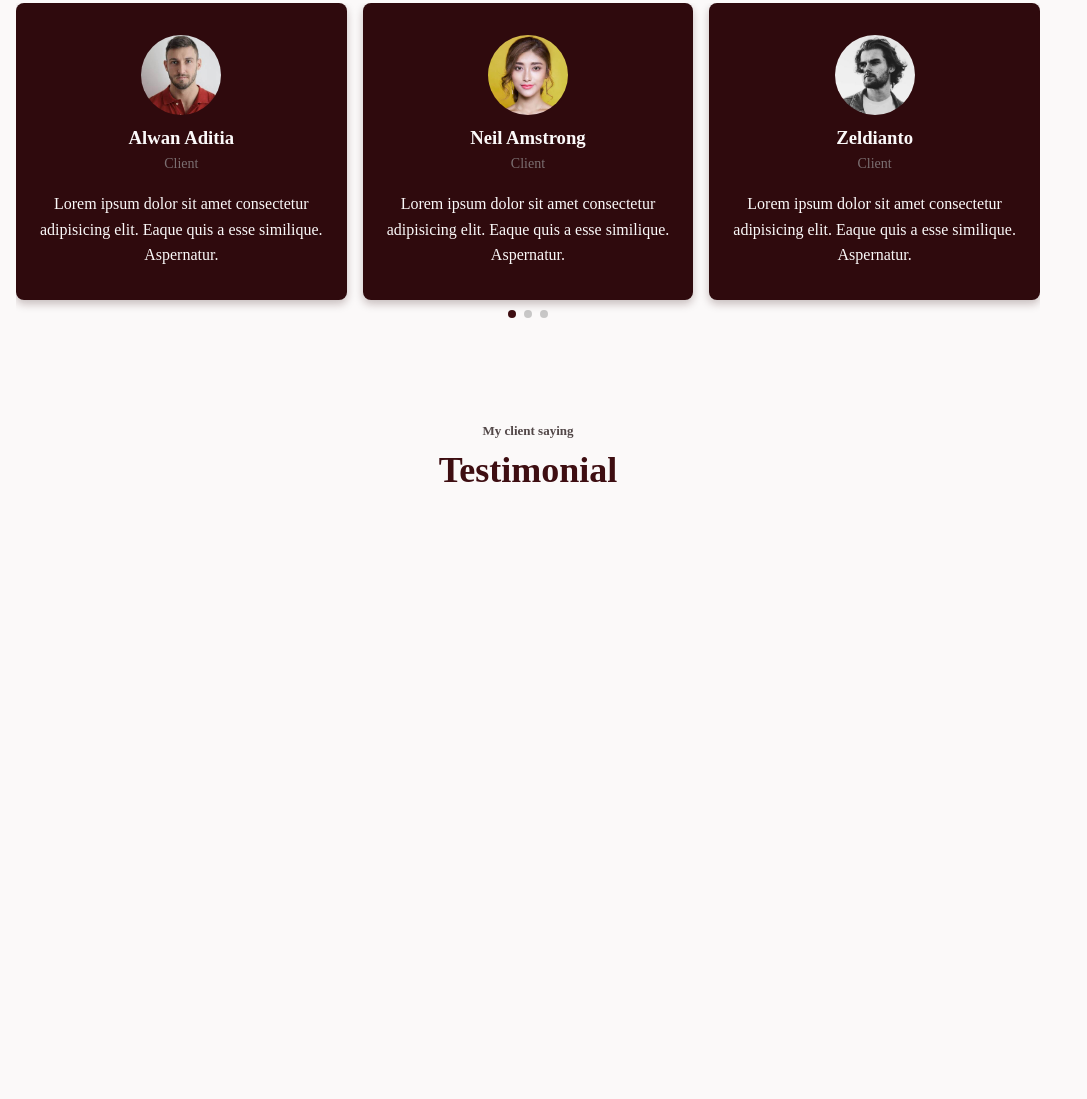
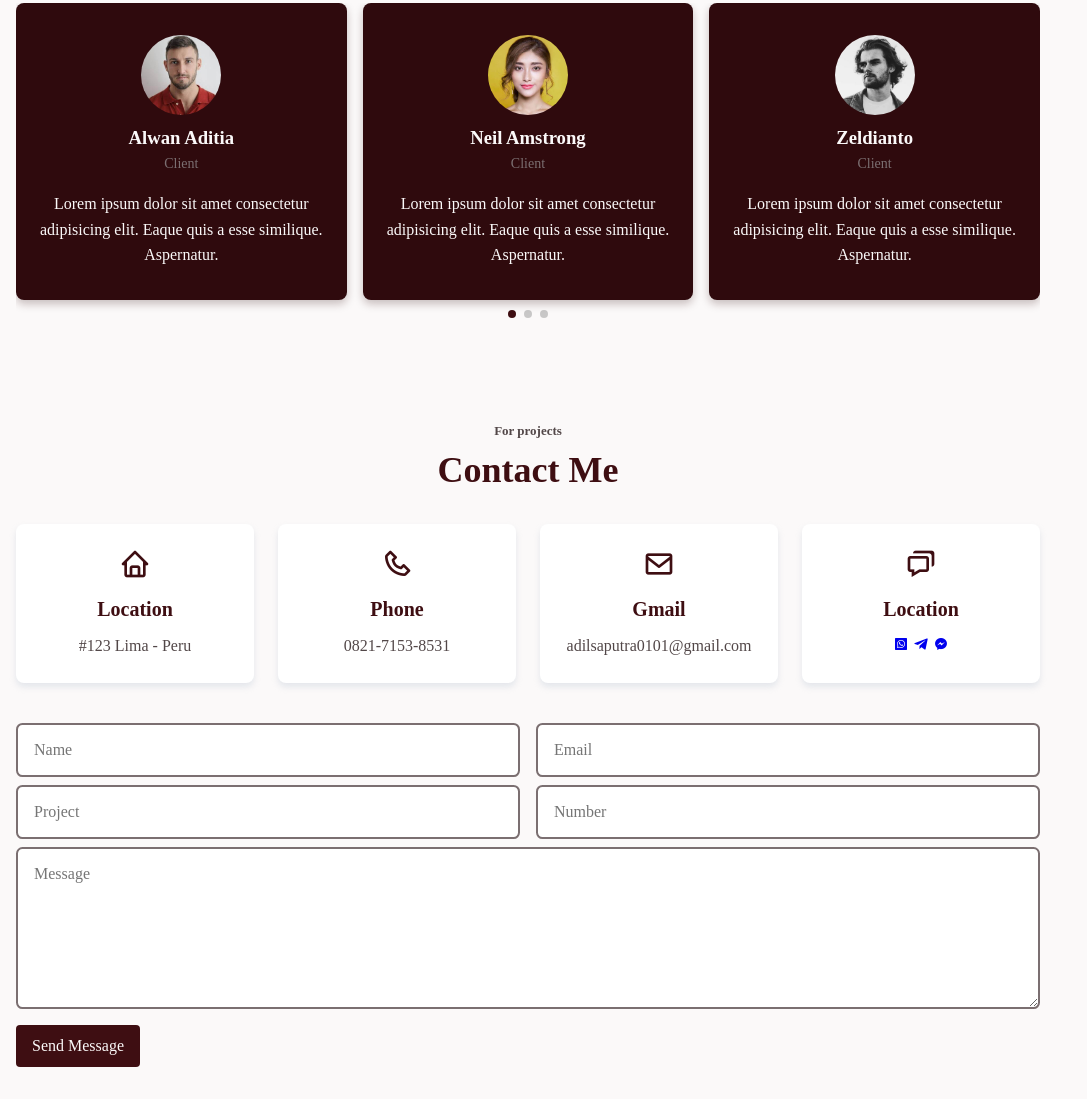
Before and after one commit to adilsaputraduha/portfolio, a plain HTML site: page index.html in a window 1280 px wide. Shown: the part 9761-10860 px from the top of the page, without its empty margins (0-1087 px from the left). Before the commit the page ends 10317 px from the top, so only its background shows below. Drawn offline with nearby package versions, Linux system fonts and the light colour scheme; a web font is replaced by a local one.

Commit message:
contact me

```diff
--- a/assets/css/style.css
+++ b/assets/css/style.css
@@ -565,3 +565,77 @@ img {
 .swiper-pagination-bullet-active {
     background-color: var(--first-color);
 }
+
+/* Contact me */
+.contact-container {
+    row-gap: 2.5rem;
+}
+
+.contact-content {
+    grid-template-columns: repeat(auto-fit, minmax(220px, 1fr));
+}
+
+.contact-box {
+    background-color: #FFF;
+    border-radius: .5rem;
+    padding: 1.5rem;
+    text-align: center;
+    box-shadow: 0 4px 6px rgba(174, 190, 205, .3);
+}
+
+.contact-icon,
+.contact-title {
+    color: var(--first-color);
+}
+
+.contact-icon {
+    font-size: 2rem;
+}
+
+.contact-title {
+    font-size: var(--h3-font-size);
+    margin: var(--mb-1) 0;
+}
+
+.contact-social {
+    color: var(--first-color-light);
+    font-size: 1.25rem;
+    margin: 0 var(--mb-1);
+}
+
+.contact-box:hover {
+    box-shadow: 0 6px 8px rgba(174, 190, 205, .4);
+}
+
+.contact-inputs {
+    display: grid;
+    grid-template-columns: repeat(2, 1fr);
+    column-gap: 1rem;
+}
+
+.contact-input,
+.contact-button {
+    outline: none;
+    font-family: var(--body-font);
+    font-size: var(--normal-font-size);
+}
+
+.contact-input {
+    width: 100%;
+    padding: 1rem;
+    border: 2px solid var(--first-color-light);
+    color: var(--first-color);
+    border-radius: .4rem;
+    margin-bottom: var(--mb-1);
+}
+
+.contact::placeholder {
+    color: var(--first-color-light);
+    font-family: var(--body-font);
+    font-weight: var(--font-semi-bold);
+}
+
+.contact-button {
+    cursor: pointer;
+    border: none;
+}
--- a/index.html
+++ b/index.html
@@ -336,9 +336,50 @@
             </div>
         </section>
         <!-- Contact me -->
-        <section class="testimonial section bd-container" id="testimonial">
-            <span class="section-subtitle">My client saying</span>
-            <h2 class="section-title">Testimonial</h2>
+        <section class="contact section bd-container" id="contact">
+            <span class="section-subtitle">For projects</span>
+            <h2 class="section-title">Contact Me</h2>
+
+            <div class="contact-container bd-grid">
+                <div class="contact-content bd-grid">
+                    <div class="contact-box">
+                        <i class='bx bx-home contact-icon'></i>
+                        <h3 class="contact-title">Location</h3>
+                        <span class="contact-description">#123 Lima - Peru</span>
+                    </div>
+                    <div class="contact-box">
+                        <i class='bx bx-phone contact-icon'></i>
+                        <h3 class="contact-title">Phone</h3>
+                        <span class="contact-description">0821-7153-8531</span>
+                    </div>
+                    <div class="contact-box">
+                        <i class='bx bx-envelope contact-icon'></i>
+                        <h3 class="contact-title">Gmail</h3>
+                        <span class="contact-description">adilsaputra0101@gmail.com</span>
+                    </div>
+                    <div class="contact-box">
+                        <i class='bx bx-chat contact-icon'></i>
+                        <h3 class="contact-title">Location</h3>
+                        <div>
+                            <a href="#" class="contact-socia"><i class='bx bxl-whatsapp-square'></i></a>
+                            <a href="#" class="contact-socia"><i class='bx bxl-telegram'></i></a>
+                            <a href="#" class="contact-socia"><i class='bx bxl-messenger'></i></a>
+                        </div>
+                    </div>
+                </div>
+                <form action="" class="contact-form">
+                    <div class="contact-inputs">
+                        <input type="text" placeholder="Name" class="contact-input">
+                        <input type="email" placeholder="Email" class="contact-input">
+                    </div>
+                    <div class="contact-inputs">
+                        <input type="text" placeholder="Project" class="contact-input">
+                        <input type="number" placeholder="Number" class="contact-input">
+                    </div>
+                    <textarea name="" id="" cols="0" rows="7" placeholder="Message" class="contact-input"></textarea>
+                    <input type="submit" value="Send Message" class="button contact-button">
+                </form>
+            </div>
         </section>
     </main>
 
```
